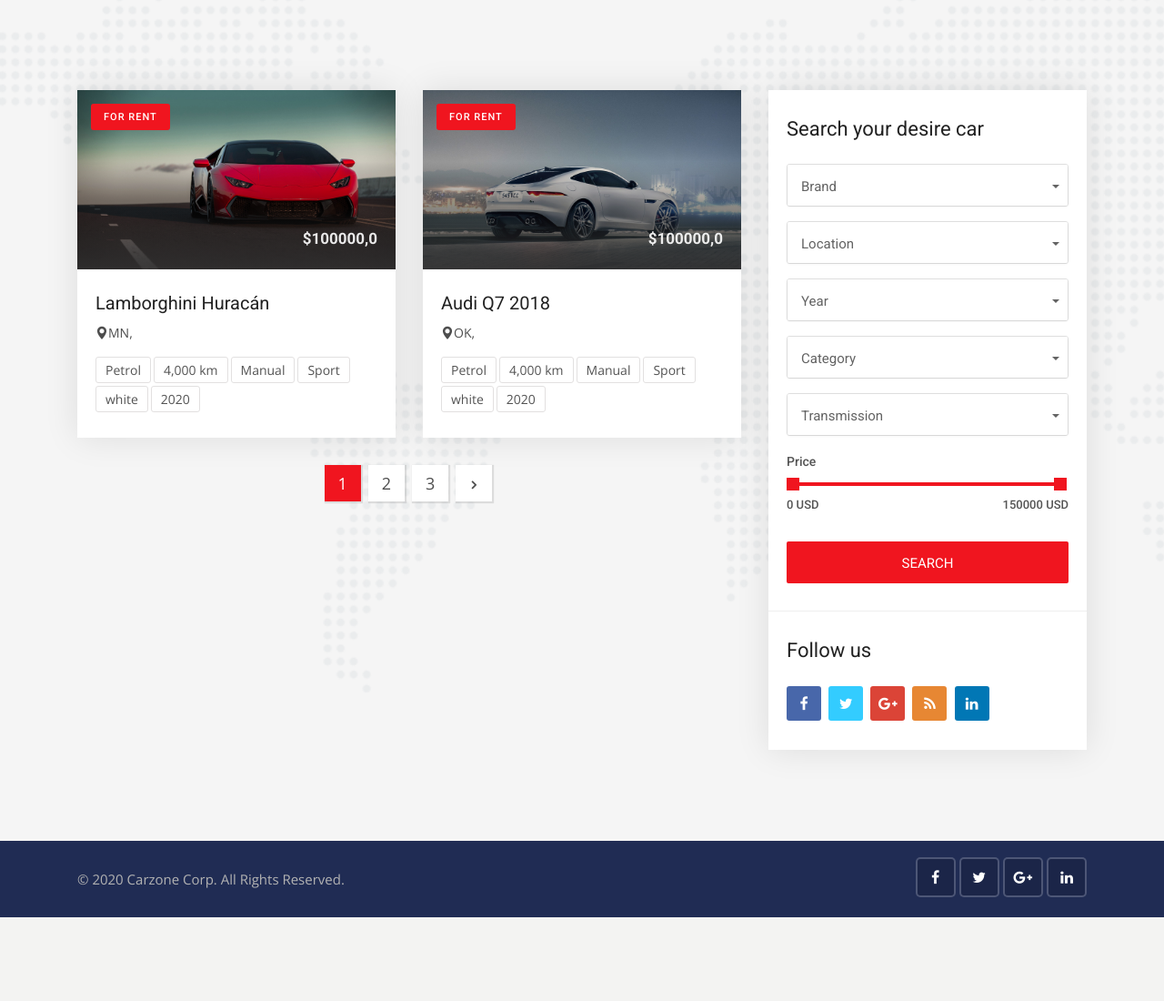
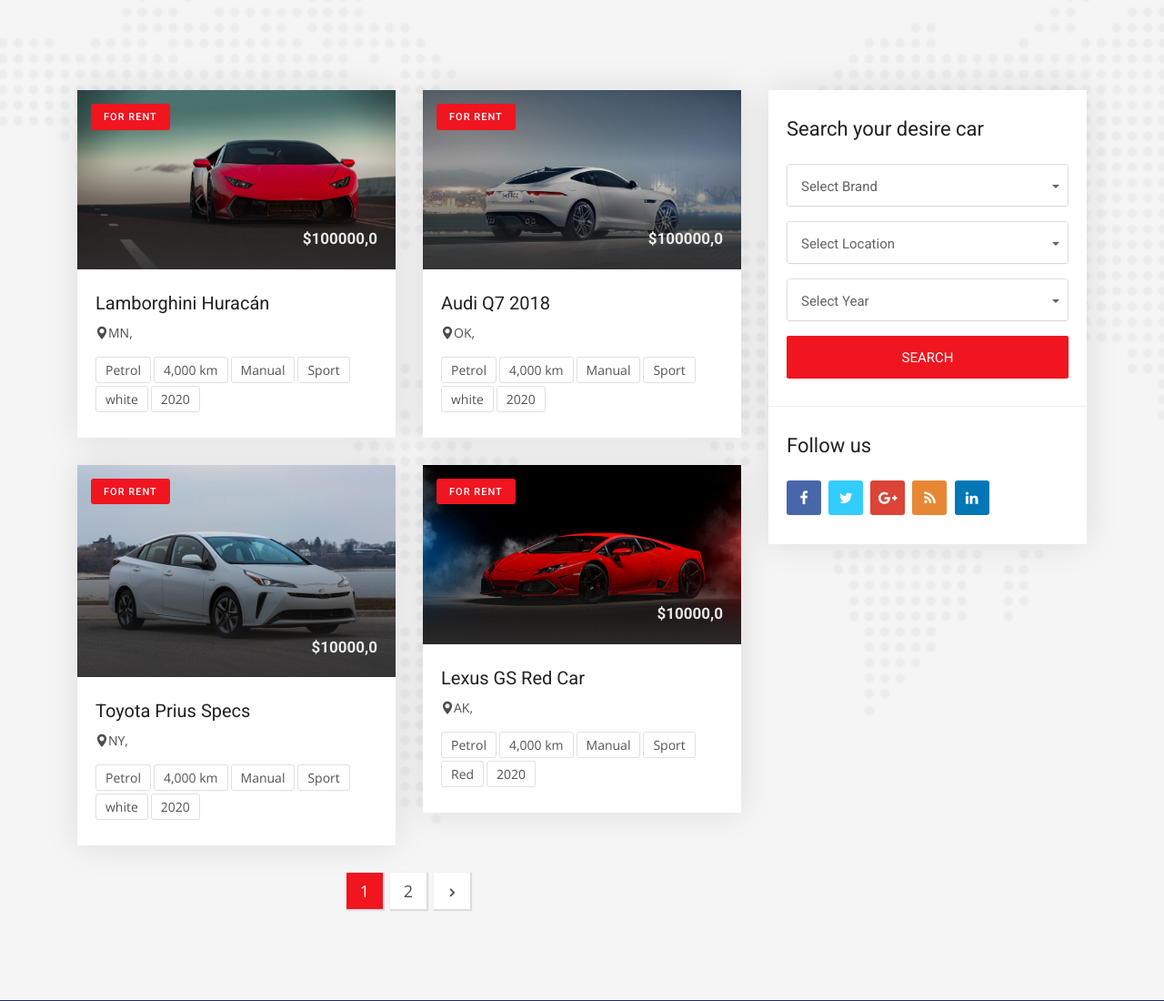
Before and after one commit to amiroudiallo03/CarZone, a Django app: page /cars in a window 1280 px wide. Shown: the part 361-1461 px from the top of the page at 91% size. Before the commit the page ends 1369 px from the top, so only its background shows below. Run offline with Django 4.2, Linux system fonts and the light colour scheme; data comes from the database, SQL or seed files in the repository; both versions use the stored data as it was after the commit; some libraries are stand-ins or nearby versions.

Commit message:
search by cars.html

```diff
--- a/carzoneapp/views.py
+++ b/carzoneapp/views.py
@@ -104,10 +104,18 @@ def logout_view(request):
 
 class CarView(ListView):
     template_name = "cars.html"
-    paginate_by = 2
+    paginate_by = 4
     model = models.Car
     context_object_name = "cars"
 
+    def get_context_data(self, **kwargs):
+        context = super().get_context_data(**kwargs)
+        context['city_search'] = models.Car.objects.values_list('location', flat=True).distinct()
+        context['cars_search'] = models.Car.objects.values_list('name', flat=True).distinct()
+        context['year_search'] = models.Car.objects.values_list('year', flat=True).distinct()
+        context['model_search'] = models.Car.objects.values_list('model', flat=True).distinct()
+        context['transmission_search'] = models.Car.objects.values_list('transmission', flat=True).distinct()
+        return context
 
 
 
@@ -164,6 +172,11 @@ def search(request):
         max_price = request.GET['max_price']
         if max_price:
             cars = cars.filter(price__gte=min_price, price__lte=max_price)
+
+    if 'category' in request.GET:
+        category = request.GET['category']
+        if category:
+            cars = cars.filter(description__icontains=category)
     print(request.GET)
-
+    print(f"cars {cars}")
     return render(request, 'search.html', locals())
--- /dev/null
+++ b/requirements.txt
@@ -0,0 +1,4 @@
+asgiref==3.4.1
+Django==4.0.1
+django-autoslug==1.9.8
+sqlparse==0.4.2
--- a/templates/cars.html
+++ b/templates/cars.html
@@ -128,62 +128,32 @@
                     <!-- Advanced search start -->
                     <div class="widget advanced-search2">
                         <h3 class="sidebar-title">Search your desire car</h3>
-                        <form method="GET">
+                        <form method="GET" action="{% url 'search' %}"> {% csrf_token %}
                             <div class="form-group">
                                 <select class="selectpicker search-fields" name="brand">
-                                    <option>Brand</option>
-                                    <option>Any</option>
-                                    <option>New</option>
-                                    <option>Semi-New</option>
-                                    <option>Damaged</option>
-                                    <option>Used</option>
+                                    <option disabled="disabled" selected="selected">Select Brand</option>
+                                    {% for car in cars  %}
+                                    <option value="{{car.brand.name}}">{{car.brand.name}}</option>
+                                    {% endfor %}
                                 </select>
                             </div>
                             <div class="form-group">
                                 <select class="selectpicker search-fields" name="location">
-                                    <option>Location</option>
-                                    <option>United States</option>
-                                    <option>United Kingdom</option>
-                                    <option>American Samoa</option>
-                                    <option>Belgium</option>
-                                    <option>Cameroon</option>
-                                    <option>Canada</option>
+                                    <option disabled="disabled" selected="selected">Select Location</option>
+                                    {% for state in city_search  %}
+                                    <option>{{state}}</option>
+                                    {% endfor %}
                                 </select>
                             </div>
                             <div class="form-group">
                                 <select class="selectpicker search-fields" name="year">
-                                    <option>Year</option>
-                                    <option>2016</option>
-                                    <option>2017</option>
-                                    <option>2018</option>
-                                    <option>2019</option>
-                                    <option>2020</option>
+                                    <option disabled="disabled" selected="selected">Select Year</option>
+                                    {% for year in year_search %}
+                                    <option>{{year}}</option>
+                                    {% endfor %}
                                 </select>
                             </div>
-                            <div class="form-group">
-                                <select class="selectpicker search-fields" name="category">
-                                    <option>Category</option>
-                                    <option>Luxury Car</option>
-                                    <option>Pickup Truck</option>
-                                    <option>Minivan</option>
-                                    <option>Truck</option>
-                                    <option>Sports Car</option>
-                                    <option>Wagon</option>
-                                </select>
-                            </div>
-                            <div class="form-group">
-                                <select class="selectpicker search-fields" name="transmission">
-                                    <option>Transmission</option>
-                                    <option>Automatic</option>
-                                    <option>Manual</option>
-                                    <option>Tiptronic</option>
-                                </select>
-                            </div>
-                            <div class="range-slider clearfix">
-                                <label>Price</label>
-                                <div data-min="0" data-max="150000"  data-min-name="min_price" data-max-name="max_price" data-unit="USD" class="range-slider-ui ui-slider" aria-disabled="false"></div>
-                                <div class="clearfix"></div>
-                            </div>
+
                             <div class="form-group mb-0">
                                 <button class="search-button btn">Search</button>
                             </div>
--- a/templates/search.html
+++ b/templates/search.html
@@ -20,7 +20,7 @@
     <div class="container">
         <div class="search-area-inner">
             <div class="search-contents">
-                <form method="GET" action="{% url 'search' %}">
+                <form method="GET" action="{% url 'search' %}"> {% csrf_token %}
                     <div class="row">
                         <div class="col-lg-3 col-md-6 col-sm-6 col-6">
                             <div class="form-group">
```
Also changed, not shown: db.sqlite3.
